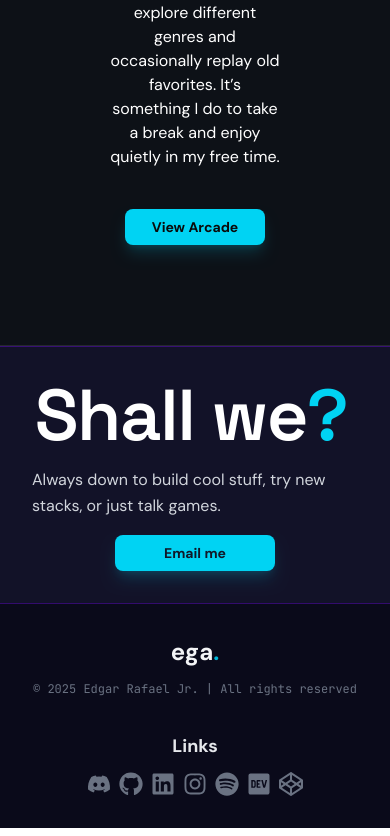
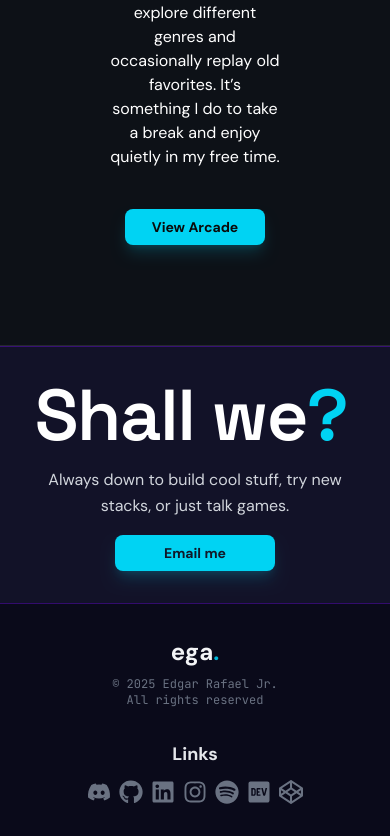
Before and after one commit to usergaia/usergaia-website, a Next.js app: page /about in a window 390 px wide. Shown: the part 5157-5993 px from the top of the page. Built offline with nearby package versions, Linux system fonts and the light colour scheme.

Commit message:
fix: resolve responsiveness issues on footer and advocacy page

```diff
--- a/src/app/advocacy/page.tsx
+++ b/src/app/advocacy/page.tsx
@@ -19,7 +19,7 @@ export default function AdvocacyPage() {
               whileInView={{ opacity: 1 }}
               viewport={{ once: true, amount: 0.5 }}
               transition={{ duration: 0.8, ease: "easeInOut" }}
-              className="flex w-full flex-1 items-center justify-center lg:w-auto"
+              className="mr-6 flex w-full flex-1 items-center justify-center lg:w-auto"
             >
               <div className="relative z-1 aspect-square w-full max-w-md overflow-hidden border border-cyan-600/30 bg-gradient-to-br shadow-2xl md:block lg:aspect-[3/4] lg:h-[600px]">
                 <Image
--- a/src/components/Footer.tsx
+++ b/src/components/Footer.tsx
@@ -8,10 +8,14 @@ export function Footer() {
           <div className="mb-2 text-2xl font-bold text-gray-100">
             ega<span className="text-cyan-500">.</span>
           </div>
-          <code className="text-xs text-gray-500 sm:text-sm">
-            &copy; {new Date().getFullYear()} Edgar Rafael Jr. | All rights
-            reserved
-          </code>
+          <div className="flex flex-col">
+            <code className="text-xs text-gray-500 sm:text-sm">
+              &copy; {new Date().getFullYear()} Edgar Rafael Jr.
+            </code>
+            <code className="text-xs text-gray-500 sm:text-sm">
+              All rights reserved
+            </code>
+          </div>
         </div>
 
         {/* Links */}
--- a/src/components/PseudoFooter.tsx
+++ b/src/components/PseudoFooter.tsx
@@ -15,7 +15,7 @@ export function PseudoFooter() {
           Shall we<span className="text-cyan-400">?</span>
         </h1>
 
-        <p className="section-desc text-left">
+        <p className="section-desc mtext-center">
           Always down to build cool stuff, try new stacks, or just talk games.
         </p>
 
```
